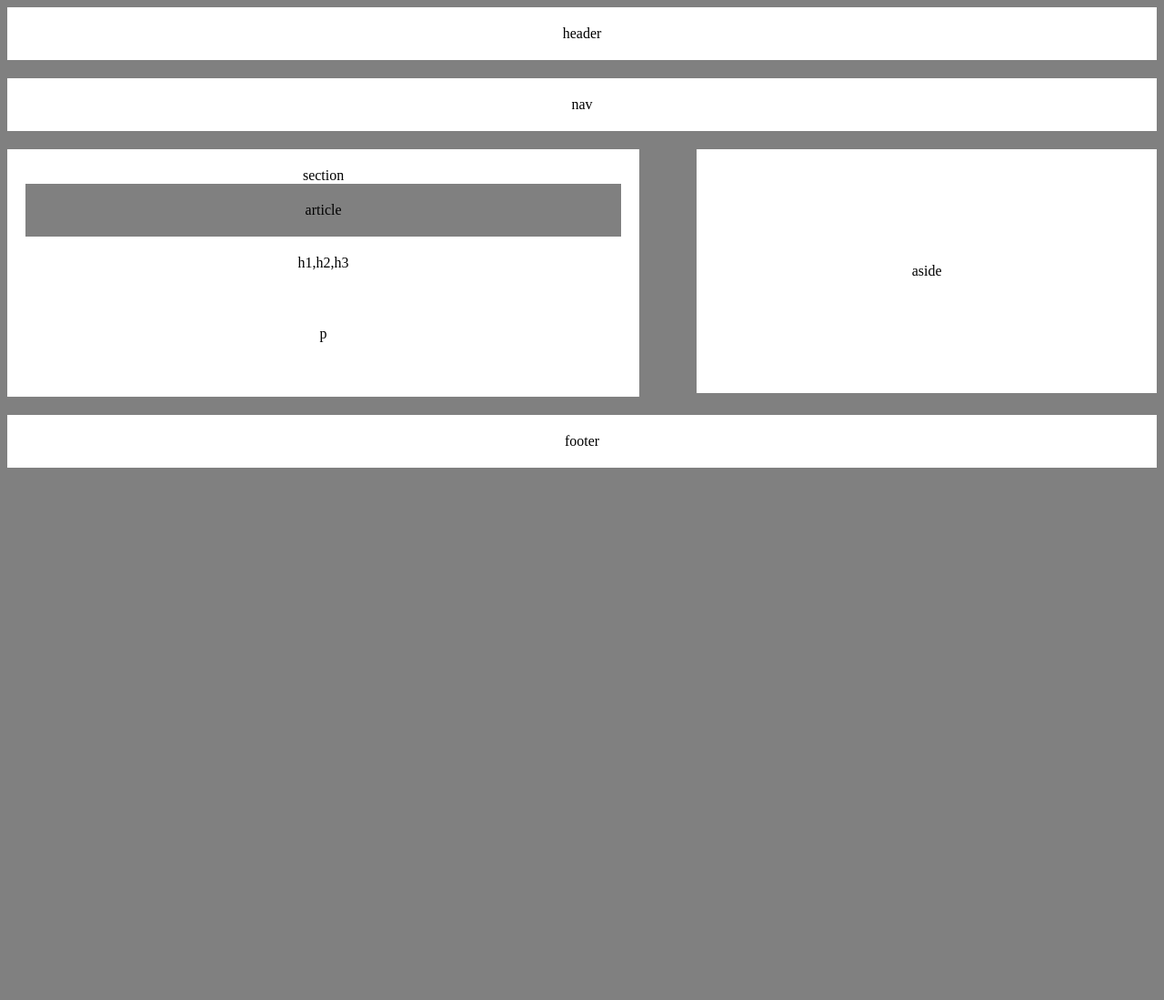
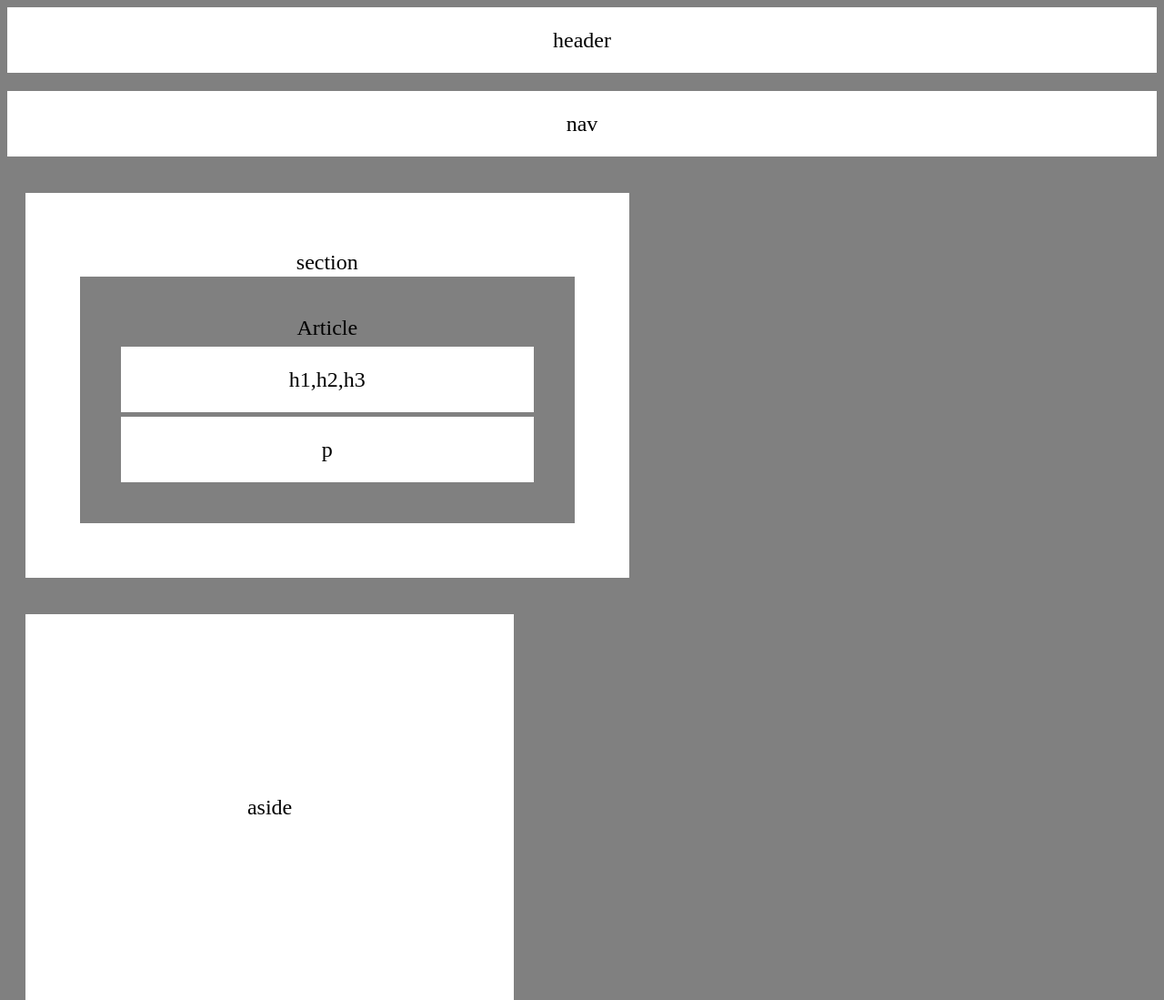
Before and after one commit to rcurry53/HW-Wireframe, a plain HTML site: page index.html in a window 1280 px wide. Shown: the top 1099 px of the page at 91% size. Before the commit the page ends 800 px from the top, so only its background shows below. Drawn offline with Linux system fonts and the light colour scheme.

Commit message:
updated files

```diff
--- a/index.html
+++ b/index.html
@@ -14,27 +14,24 @@
   </header>
 
   <nav>
-      nav
+    nav
   </nav>
 
-  <section id="section">
+  <section class="section">
     section
     <div id="article">
-        article
-    </div>
-    <div id="h">
+     Article
+      <div id="htag">
         h1,h2,h3
-    </div>
-    <div id="p">
-        p
+      </div>
+      <div id="p">
+       p
+      </div>
     </div>
   </section>
 
-  <section id="full">
-    <aside id="aside">
-      aside
-    </aside>
-    </div>
+  <section class="aside">
+    aside
   </section>
 
   <footer>
--- a/style.css
+++ b/style.css
@@ -4,6 +4,8 @@
 }
 
 body{
+  font-size: 24px;
+  line-height: 32px;
   background: gray;
 }
 
@@ -19,41 +21,45 @@ nav{
   background: white;
 }
 
-#h{
+section{
+  margin-bottom: 20px;
+  background: white;
+}
+
+.section{
+  padding: 60px;
+  float: left;
+  width: 52.5%;
+  margin: 20px
+}
+
+#article{
+  background:gray;
+  padding: 40px;
+}
+
+.aside{
+  padding: 196px;
+  float: left;
+  width: 42.5%;
+  margin: 20px;
+}
+
+#htag{
+  background: white;
+  margin: 5px;
+  padding: 20px;
+}
+
+#p{
+  background: white;
+  margin: 5px;
+  padding: 20px;
+}
+
+footer{
+  clear: both;
   padding: 20px;
   margin-bottom: 20px;
   background: white;
 }
-
-#p{
-  padding: 20px;
-  margin-bottom: 20px;
-  background: white;
-}
-#section{
-  padding: 20px;
-  margin-bottom: 20px;
-  background: white;
-  width: 55%;
-  float: left;
-}
-
-div{
-  padding: 20px;
-  background: gray;
-}
-
-#aside{
-  padding: 125px;
-  margin-bottom: 20px;
-  background: white;
-  width: 40%;
-  float: right;
-}
-
-
-footer{
-  padding: 20px;
-  clear: both;
-  background: white;
-}
```
